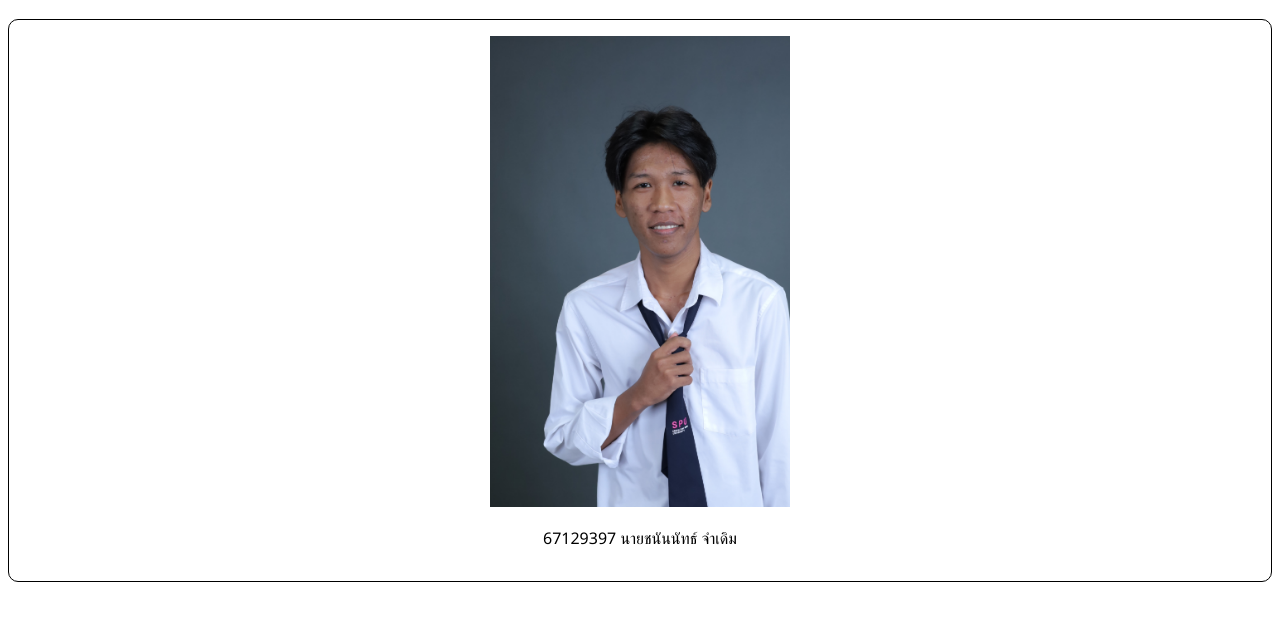
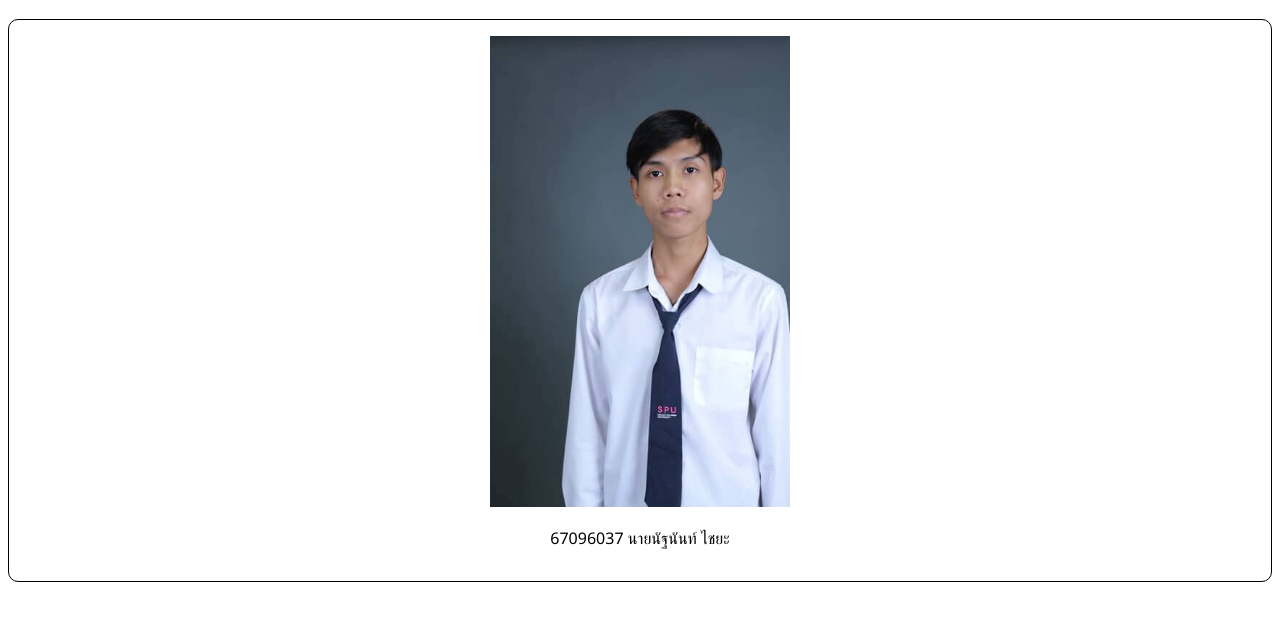
Before and after one commit to nxntiwxt/Collab, a plain HTML site: page index.html in a window 1280 px wide. Shown: the part 61-682 px from the top of the page. Drawn offline with Linux system fonts and the light colour scheme.

Commit message:
67096037 ,edit my information

```diff
--- a/index.html
+++ b/index.html
@@ -8,17 +8,17 @@
     <h1>Collab</h1>
 
     <!-- 67096037, put information here!! -->
-
+    <div align="center"
+    style="border: 1px solid black; border-radius: 10px; padding: 1rem 2rem">
+    <img src="./67096037.jpg" alt="67096037" width="300px" />
+    <p style="font-family: 'Segoe UI', Tahoma, Geneva, Verdana, sans-serif">
+    67096037 นายนัฐนันท์ ไชยะ
+</p>
+</div>
     <!-- 67117362, put information here!! -->
 
     <!-- 67129397, put information here!! -->
-        <div align="center"
-            style="border: 1px solid black; border-radius: 10px; padding: 1rem 2rem">
-        <img src="./67129397.gif" alt="67129397" width="300px" />
-        <p style="font-family: 'Segoe UI', Tahoma, Geneva, Verdana, sans-serif">
-            67129397 นายชนันนัทธ์ จำเดิม
-  </p>
-</div>
+
     <!-- 67151039, put information here!! -->
 
     <!-- 67120169, put information here!! -->
```
Also changed, not shown: 67096037.jpg (added).
